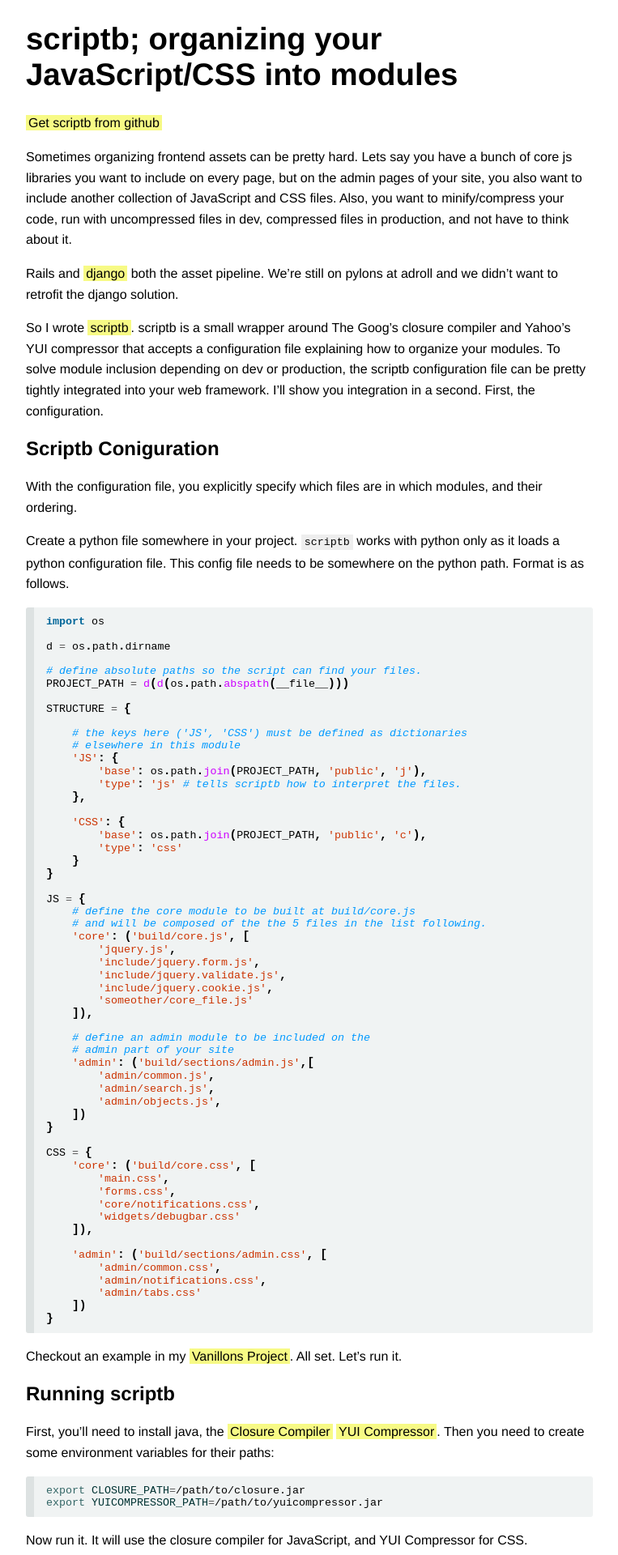
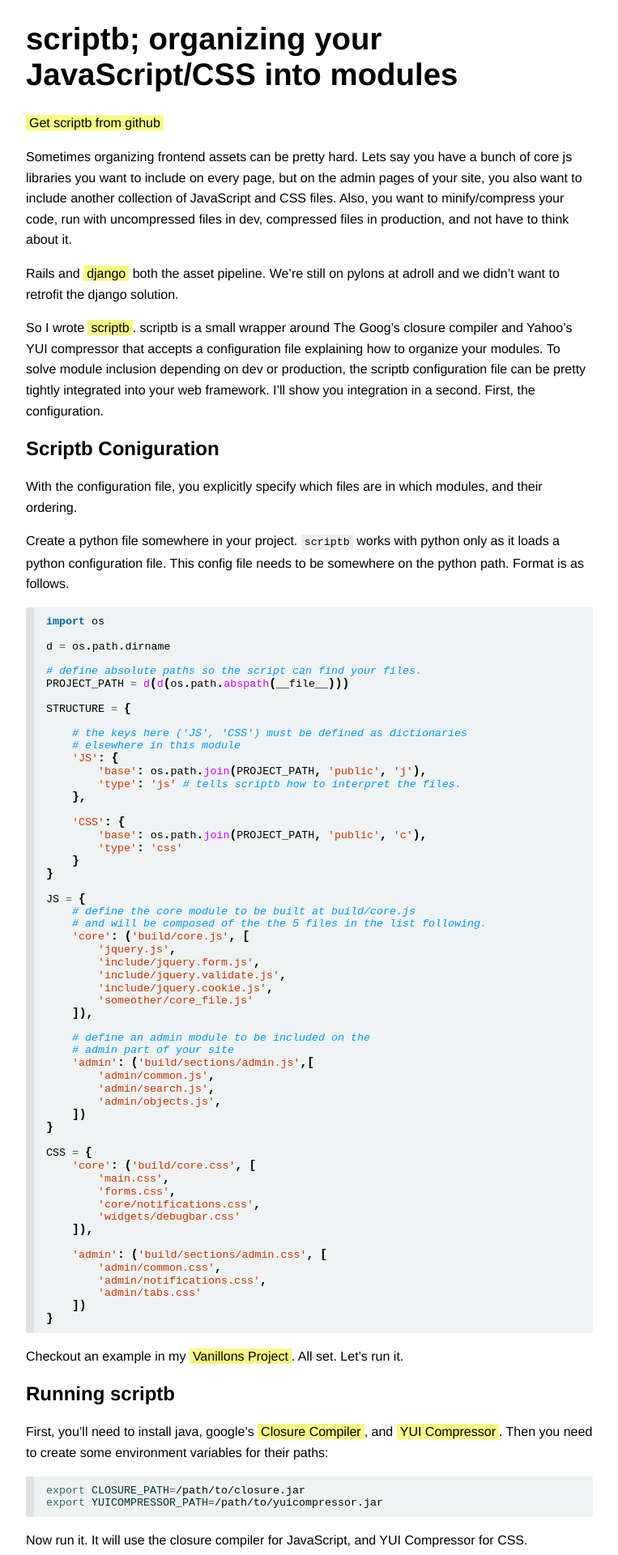
Before and after one commit to benogle/benogle.github.com, a Jekyll site: the page built from _posts/2011-05-14-scriptb-organizing-your-javascriptcss-into-modules.markdown, in a window 1280 px wide. Shown: the top 1920 px of the page at 81% size, without its empty margins (258-1021 px from the left). Built offline with Jekyll 4.4.1, drawn with Linux system fonts in a browser that asks for light colours; nearby versions of some CDN libraries; Markdown is read by kramdown in place of the engine named in the settings; comment, search, counter and statistics services are not loaded.

Commit message:
small changes

```diff
--- a/_posts/2011-05-14-scriptb-organizing-your-javascriptcss-into-modules.markdown
+++ b/_posts/2011-05-14-scriptb-organizing-your-javascriptcss-into-modules.markdown
@@ -100,8 +100,8 @@ All set. Let's run it.
 
 ## Running scriptb
 
-First, you'll need to install java, the
-[Closure Compiler](http://code.google.com/closure/compiler/)
+First, you'll need to install java, google's
+[Closure Compiler](http://code.google.com/closure/compiler/), and
 [YUI Compressor](http://yuilibrary.com/downloads/#yuicompressor).
 Then you need to create some environment variables for their paths:
 
--- a/css/basics.css
+++ b/css/basics.css
@@ -12,9 +12,11 @@ body {
 }
 */
 
+p, ul, li, div{
+  font-weight: 300;
+}
 p, ul, li{
   line-height: 1.6em;
-  font-weight: 300;
 }
 select{
   font-weight: 300;
@@ -35,7 +37,8 @@ select{
   color: #000;
   text-decoration: none;
   background: #f7fa85;
-  padding: 1px 3px;
+  padding: 1px 4px;
+  -moz-border-radius: 3px;
 }
 #post a:hover,
 #dsq-account-dropdown a:hover {
```
Also changed, not shown: 2 other files.
